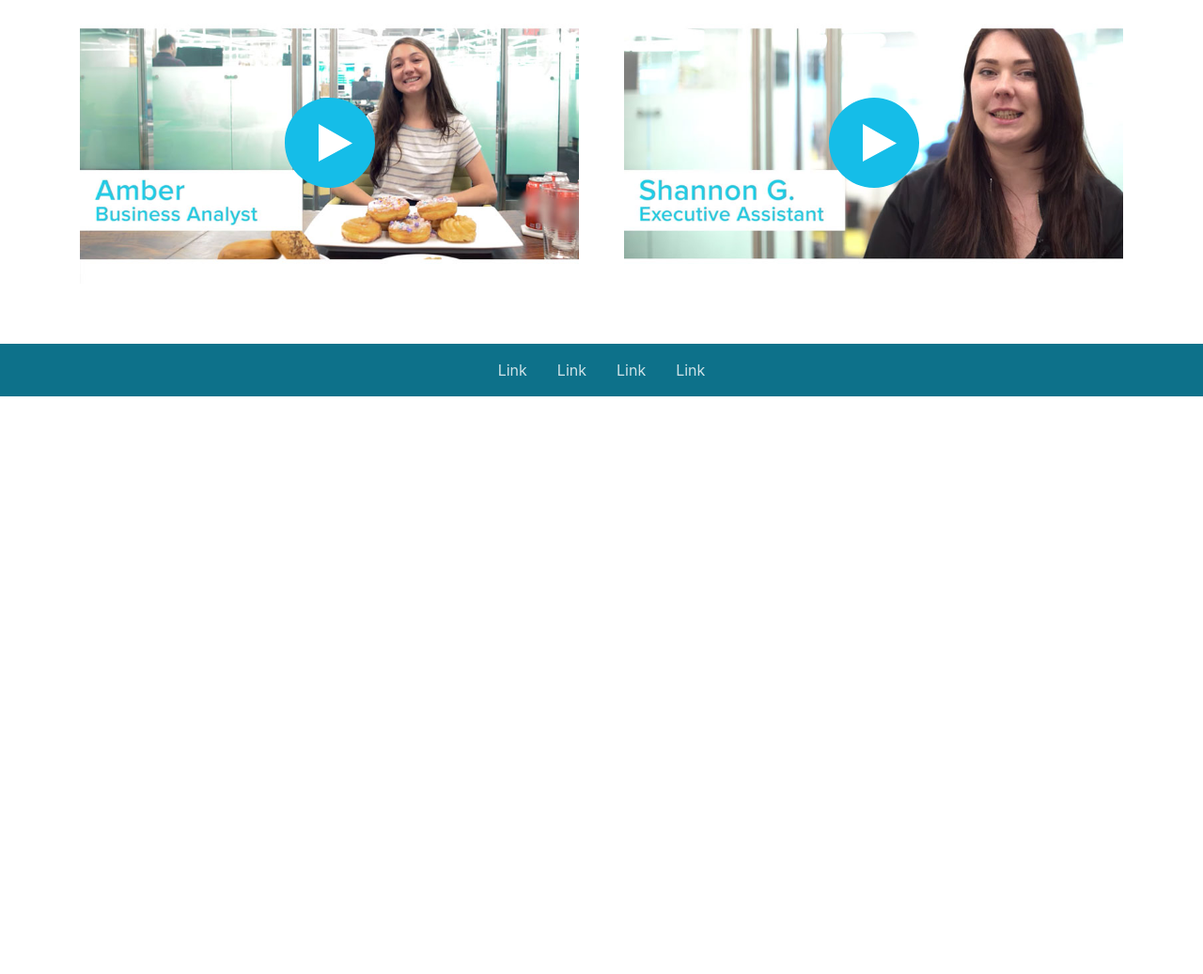
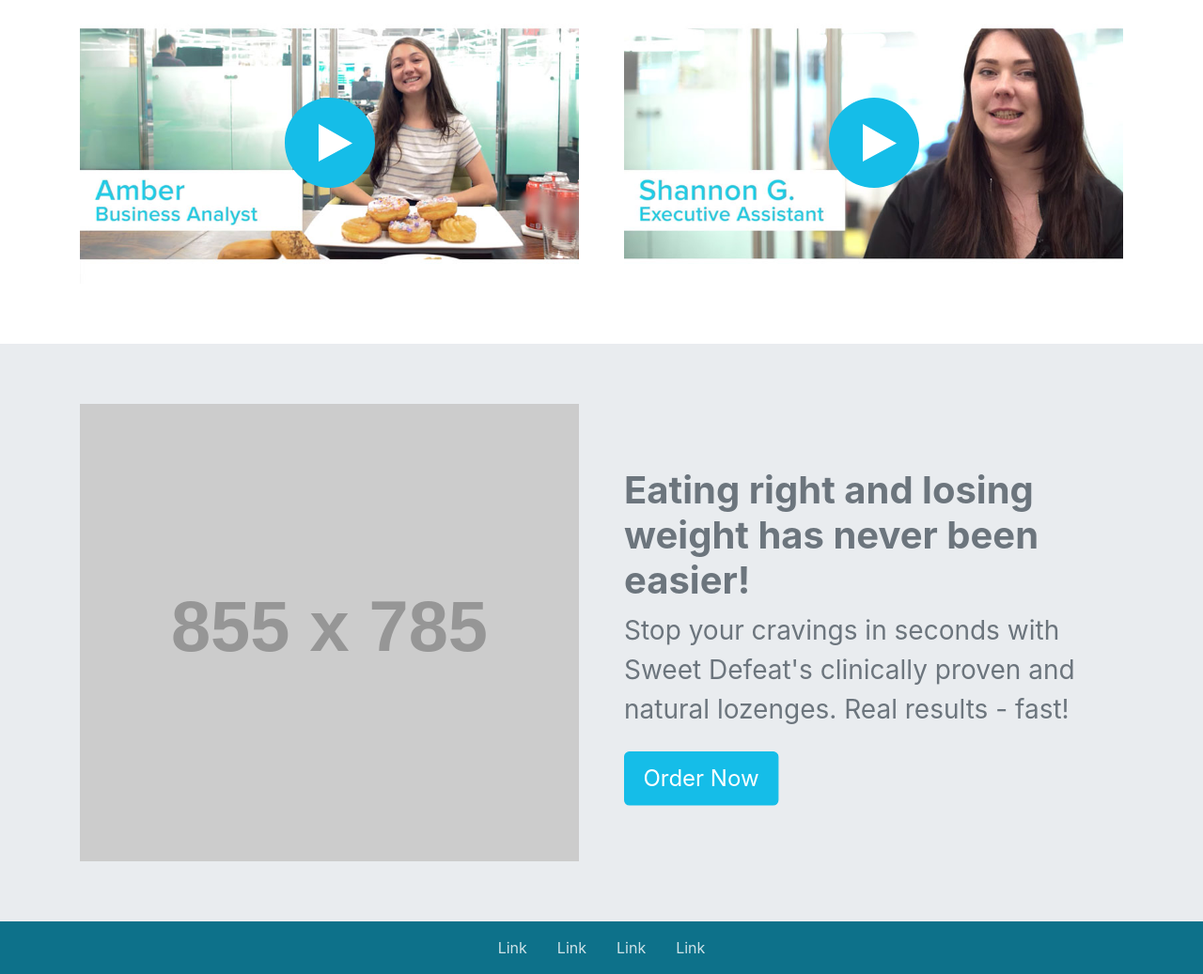
Before and after one commit to drichar/sweet-defeat, a website: page src/index.html in a window 1280 px wide. Shown: the part 929-1966 px from the top of the page at 94% size. Before the commit the page ends 1351 px from the top, so only its background shows below. Drawn offline with nearby package versions, Linux system fonts and the light colour scheme; files that its build step writes are made by us from their sources; placeholder pictures from the web are drawn by us; a web font is replaced by a local one.

Commit message:
Product shot (with placeholder image)

```diff
--- a/src/assets/scss/_header.scss
+++ b/src/assets/scss/_header.scss
@@ -3,6 +3,7 @@
   top: 0;
   left: 0;
   width: 100%;
+  z-index: 9;
   background-color: transparent;
   transition: background-color 0.15s cubic-bezier(0.42, 0, 0.58, 1);
 
--- /dev/null
+++ b/src/assets/scss/_product-shot.scss
@@ -0,0 +1,63 @@
+.sd-product-shot {
+  padding: 4rem 0;
+  background: $gray-200;
+  color: $gray-600;
+
+  .sd-product-grid {
+    display: grid;
+    grid-template: auto / 1fr;
+    grid-gap: 1.5rem 3rem;
+
+    .sd-product-cell {
+      display: flex;
+      flex-flow: column;
+      align-items: flex-start;
+      justify-content: center;
+    }
+
+    @include breakpoint(48em) {
+      grid-template: auto / 1fr 1fr;
+    }
+  }
+
+  h2 {
+    font-weight: 700;
+
+    @include breakpoint(80em) {
+      font-size: 2.5rem;
+    }
+
+    @include breakpoint(100em) {
+      font-size: 3rem;
+    }
+  }
+
+  p {
+    font-size: 1.5rem;
+
+    span {
+      white-space: nowrap;
+    }
+
+    @include breakpoint(80em) {
+      font-size: 1.75rem;
+    }
+
+    @include breakpoint(100em) {
+      font-size: 2rem;
+    }
+  }
+
+  button {
+    margin-top: 0.5rem;
+    transform-origin: top left;
+
+    @include breakpoint(80em) {
+      transform: scale(1.2);
+    }
+
+    @include breakpoint(100em) {
+      transform: scale(1.5);
+    }
+  }
+}
--- a/src/assets/scss/app.scss
+++ b/src/assets/scss/app.scss
@@ -31,3 +31,4 @@
 
 @import 'hero';
 @import 'videos';
+@import 'product-shot';
--- a/src/index.html
+++ b/src/index.html
@@ -48,6 +48,21 @@
       </div>
     </div>
 
+    <div class="sd-product-shot">
+      <div class="container">
+        <div class="sd-product-grid">
+          <div class="sd-product-cell">
+            <img src="http://placehold.it/855x785" alt="">
+          </div>
+          <div class="sd-product-cell">
+            <h2>Eating right and losing weight has never been easier!</h2>
+            <p>Stop your cravings in seconds with Sweet Defeat's clinically proven and natural lozenges. <span>Real results - fast!</span></p>
+            <button type="button" class="btn btn-lg btn-primary">Order Now</button>
+          </div>
+        </div>
+      </div>
+    </div>
+
     <footer class="sd-footer">
       <ul class="nav justify-content-center">
         <li class="nav-item">
```
